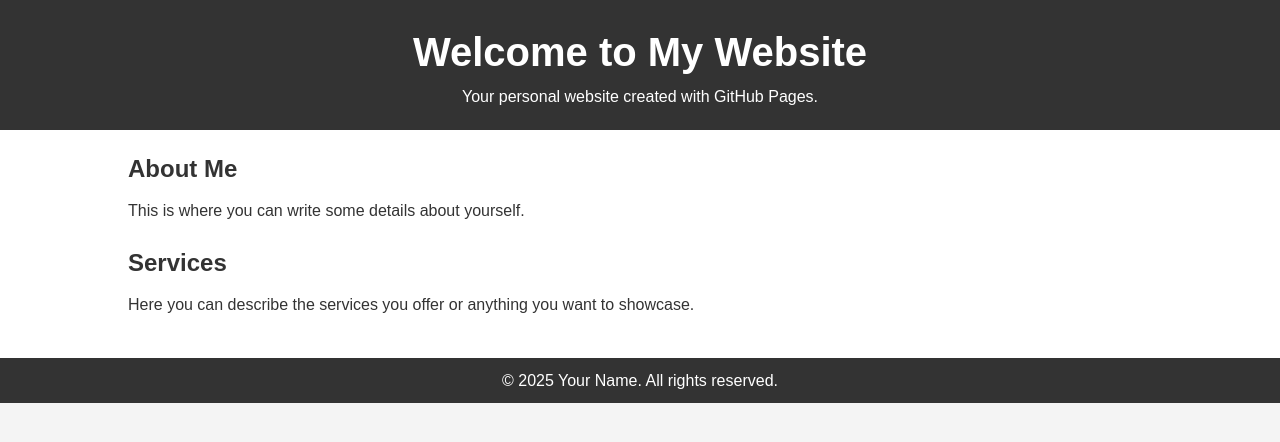
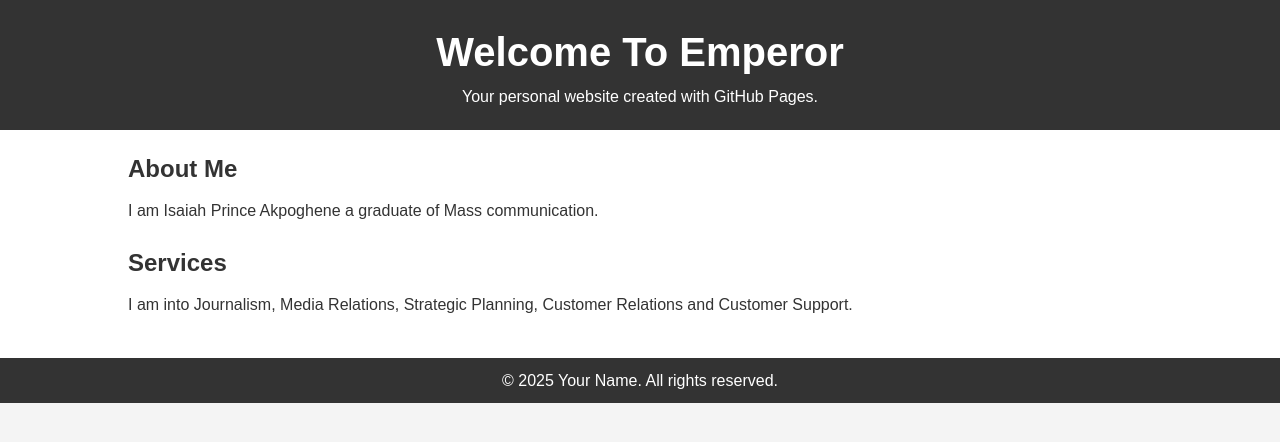
Before and after one commit to Akpoghene1/emperor, a plain HTML site: page index.html in a window 1280 px wide. Drawn offline with Linux system fonts and the light colour scheme.

Commit message:
Add files via upload

```diff
--- a/index.html
+++ b/index.html
@@ -13,7 +13,7 @@
     <!-- Header Section -->
     <header>
         <div class="container">
-            <h1>Welcome to My Website</h1>
+            <h1>Welcome To Emperor</h1>
             <p>Your personal website created with GitHub Pages.</p>
         </div>
     </header>
@@ -23,12 +23,12 @@
         <div class="container">
             <section>
                 <h2>About Me</h2>
-                <p>This is where you can write some details about yourself.</p>
+                <p>I am Isaiah Prince Akpoghene a graduate of Mass communication.</p>
             </section>
 
             <section>
                 <h2>Services</h2>
-                <p>Here you can describe the services you offer or anything you want to showcase.</p>
+                <p>I am into Journalism, Media Relations, Strategic Planning, Customer Relations and Customer Support.</p>
             </section>
         </div>
     </main>
```
